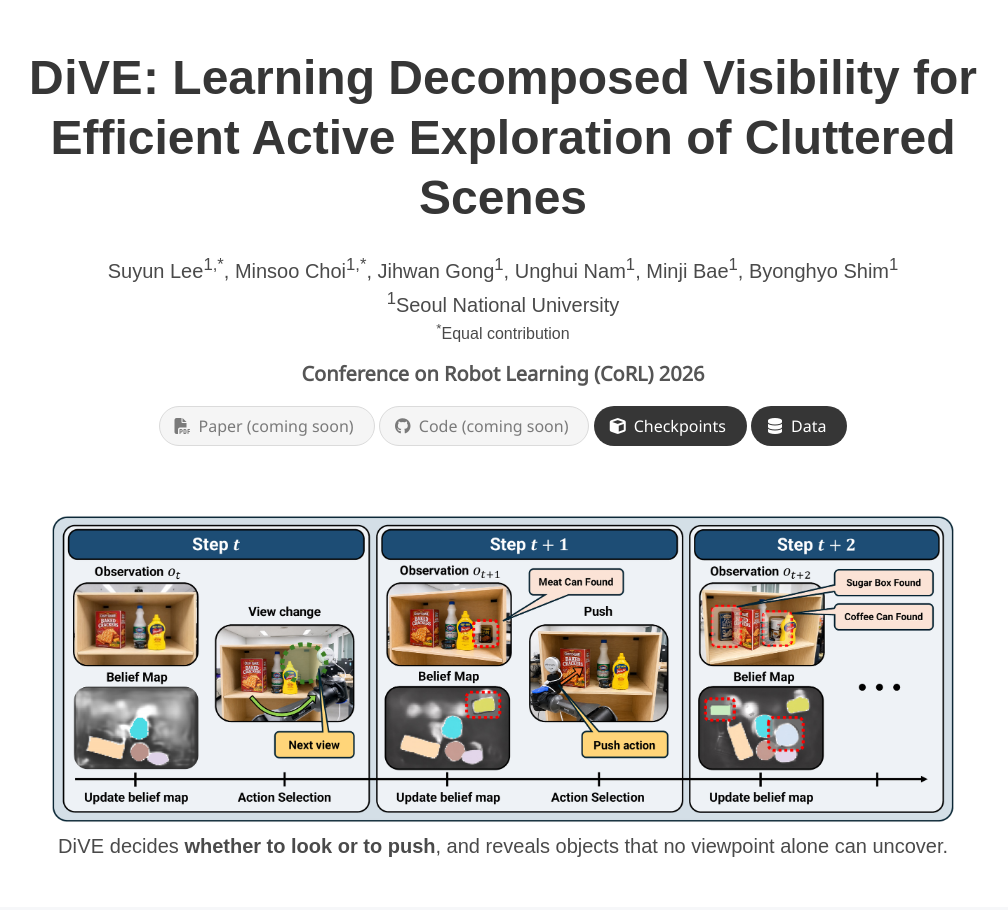
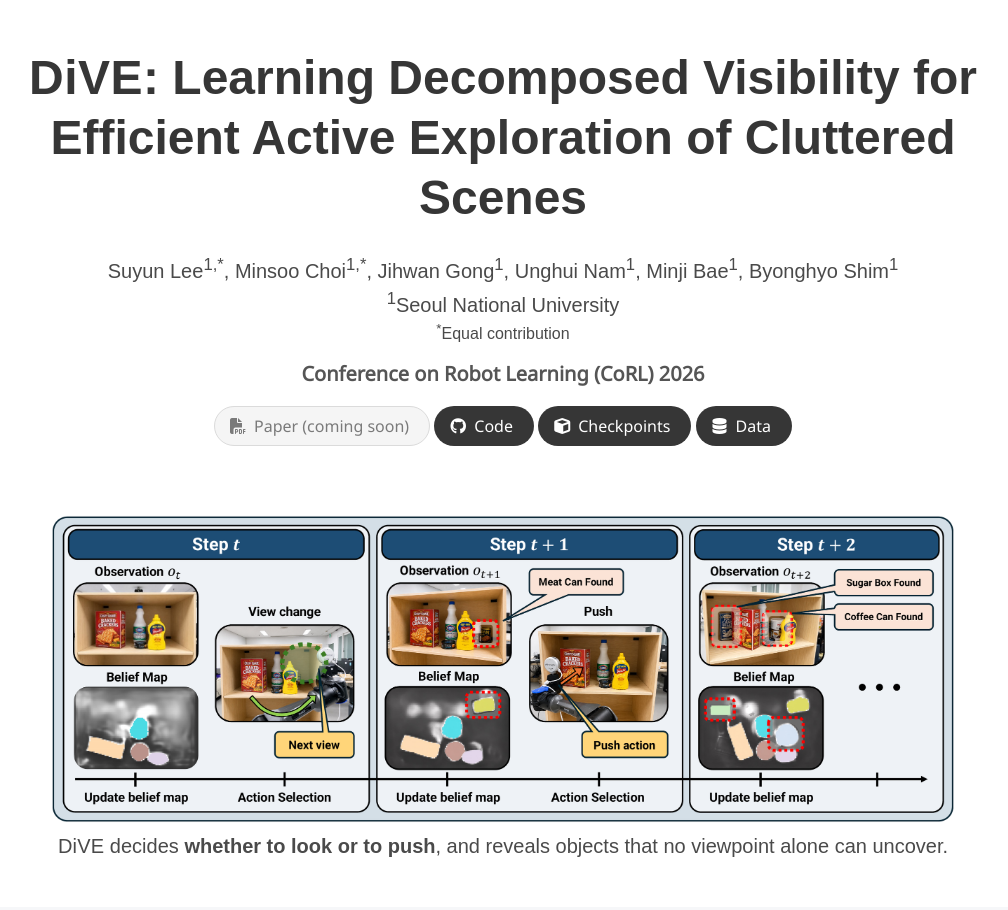
Before and after one commit to lee-su-yun/DiVE, a plain HTML site: page index.html in a window 1280 px wide. Shown: the top 910 px of the page, without its empty margins (137-1145 px from the left). Drawn offline with nearby package versions, Linux system fonts and the light colour scheme; some icons are missing; a web font is replaced by a local one.

Commit message:
Link the Code button to the GitHub repository
Co-Authored-By: Claude Opus 5.5 <noreply@anthropic.com>

```diff
--- a/index.html
+++ b/index.html
@@ -88,11 +88,12 @@
               </span>
               <!-- Code Link. -->
               <span class="link-block">
-                <a class="external-link button is-normal is-rounded is-dark is-static">
+                <a href="https://github.com/lee-su-yun/DiVE"
+                   class="external-link button is-normal is-rounded is-dark">
                   <span class="icon">
                       <i class="fab fa-github"></i>
                   </span>
-                  <span>Code (coming soon)</span>
+                  <span>Code</span>
                 </a>
               </span>
               <!-- Checkpoints Link. -->
```
